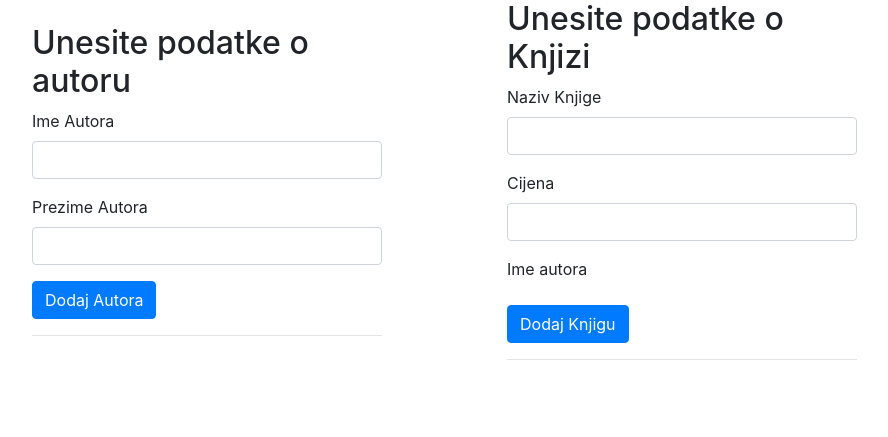
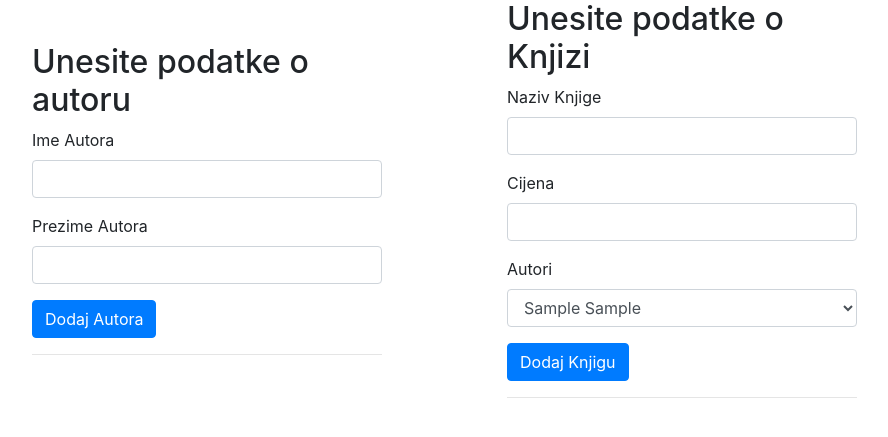
Before and after one commit to PericR/plava-knjiznica-2.0, a CodeIgniter app: page /database/index.php/admin/dodaj_knjigu in a window 1280 px wide. Shown: the part 56-493 px from the top of the page, without its empty margins (148-1036 px from the left). Run offline with CodeIgniter, Linux system fonts and the light colour scheme; tables that the repository leaves empty or names only in its code hold one stand-in row (values such as "Sample post").

Commit message:
funkcionalnost dodaj autora i prikaza svih autora

```diff
--- a/application/controllers/Admin.php
+++ b/application/controllers/Admin.php
@@ -19,16 +19,20 @@
 
             if($this->form_validation->run() == FALSE)
             {
+                $data['autori'] = $this->autor_model->daj_sve();
+
                 $this->load->view('templates/header');
                 $this->load->view('templates/navbar');
-                $this->load->view('knjiga_view');
+                $this->load->view('knjiga_view', $data);
                 $this->load->view('templates/footer');
             }
             else
             {
+                $data['autori'] = $this->autor_model->daj_sve();
+
                 $this->load->view('templates/header');
                 $this->load->view('templates/navbar');
-                $this->load->view('knjiga_view');
+                $this->load->view('knjiga_view', $data);
                 $this->load->view('templates/footer');
             }
         }
@@ -40,18 +44,21 @@
 
             if($this->form_validation->run() == FALSE)
             {
+                $data['autori'] = $this->autor_model->daj_sve();
+
                 $this->load->view('templates/header');
                 $this->load->view('templates/navbar');
-                $this->load->view('knjiga_view');
+                $this->load->view('knjiga_view', $data);
                 $this->load->view('templates/footer');
             }
             else
             {
                 $this->autor_model->dodaj_autora($this->input->post('ime'), $this->input->post('prezime'));
+                $data['autori'] = $this->autor_model->daj_sve();
 
                 $this->load->view('templates/header');
                 $this->load->view('templates/navbar');
-                $this->load->view('knjiga_view');
+                $this->load->view('knjiga_view', $data);
                 $this->load->view('templates/footer');
             }
         }
--- a/application/models/Autor_model.php
+++ b/application/models/Autor_model.php
@@ -20,7 +20,7 @@
         {
             $query = $this->db->get('autor');
 
-            return $query->row_array();
+            return $query->result_array();
         }
     }
 ?>
--- a/application/views/knjiga_view.php
+++ b/application/views/knjiga_view.php
@@ -47,8 +47,16 @@
             </div>
 
             <div class="form-group">
-                <label for="autor">Ime autora</label>
-
+                <label for="autor">Autori</label>
+                <div class="input-group">
+                    <select class="form-control" name="autori">
+                        <?php
+                            foreach($autori as $autor){
+                                print('<option value="'.$autor['id'].'">'.$autor['ime'].' '.$autor['prezime'].'</option>');
+                            }
+                        ?>
+                    </select>
+                </div>
             </div>
 
             <button class="btn btn-primary" type="submit" name="dodaj_knjigu">
--- a/application/views/login_view.php
+++ b/application/views/login_view.php
@@ -13,6 +13,7 @@
 				?>
 			</li>
 		</ul>
+
 		<?php echo form_open('korisnik/login'); ?>
 			<div class="form-group">
 				<label for="korisnicko_ime">Korisničko ime</label>
```
